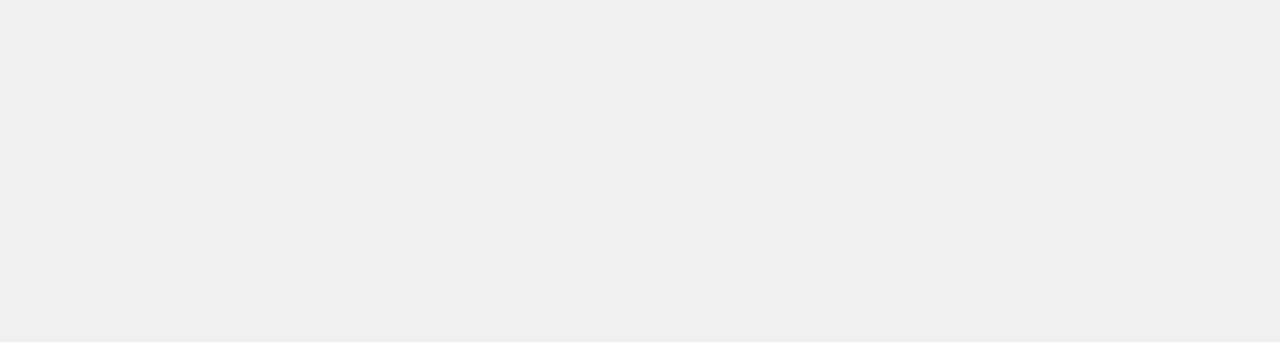
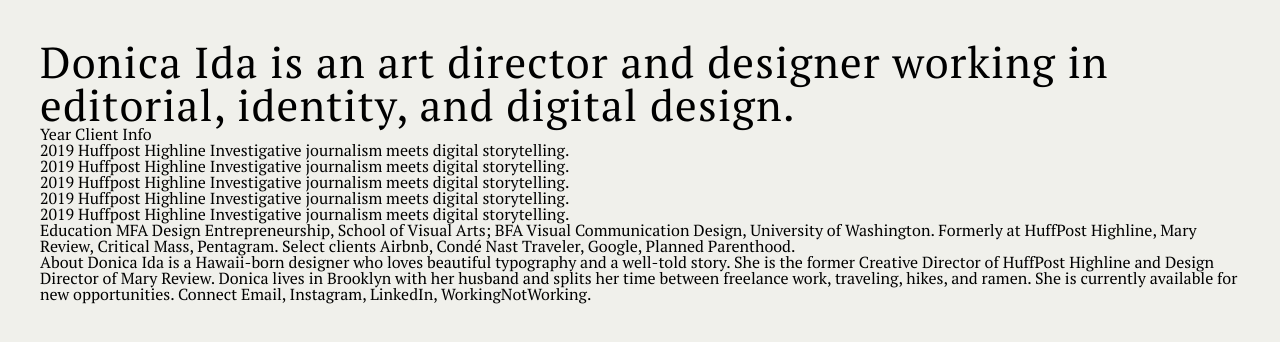
Before and after one commit to JHSeo-git/scss-donicaida, a website: page index.html in a window 1280 px wide. Drawn offline with Linux system fonts and the light colour scheme.

Commit message:
add header

```diff
--- a/index.html
+++ b/index.html
@@ -6,5 +6,63 @@
     <link rel="stylesheet" href="dist/css/styles.css" />
     <title>(S)CSS Masterclass</title>
   </head>
-  <body></body>
+  <body>
+    <header>
+      <h1>
+        Donica Ida is an art director and designer working in editorial,
+        identity, and digital design.
+      </h1>
+    </header>
+    <div class="works">
+      <div class="works__header">
+        <span>Year</span>
+        <span>Client</span>
+        <span>Info</span>
+      </div>
+      <ul class="works__list">
+        <li class="works__work">
+          <span>2019</span>
+          <span>Huffpost Highline</span>
+          <span>Investigative journalism meets digital storytelling.</span>
+        </li>
+        <li class="works__work">
+          <span>2019</span>
+          <span>Huffpost Highline</span>
+          <span>Investigative journalism meets digital storytelling.</span>
+        </li>
+        <li class="works__work">
+          <span>2019</span>
+          <span>Huffpost Highline</span>
+          <span>Investigative journalism meets digital storytelling.</span>
+        </li>
+        <li class="works__work">
+          <span>2019</span>
+          <span>Huffpost Highline</span>
+          <span>Investigative journalism meets digital storytelling.</span>
+        </li>
+        <li class="works__work">
+          <span>2019</span>
+          <span>Huffpost Highline</span>
+          <span>Investigative journalism meets digital storytelling.</span>
+        </li>
+      </ul>
+    </div>
+    <div class="cv">
+      <span>Education</span> MFA Design Entrepreneurship, School of Visual Arts;
+      BFA Visual Communication Design, University of Washington.
+      <span>Formerly at</span>
+      HuffPost Highline, Mary Review, Critical Mass, Pentagram.
+      <span>Select clients</span>
+      Airbnb, Condé Nast Traveler, Google, Planned Parenthood.
+    </div>
+    <div class="about">
+      <span>About</span> Donica Ida is a Hawaii-born designer who loves
+      beautiful typography and a well-told story. She is the former Creative
+      Director of HuffPost Highline and Design Director of Mary Review. Donica
+      lives in Brooklyn with her husband and splits her time between freelance
+      work, traveling, hikes, and ramen. She is currently available for new
+      opportunities. <span>Connect</span> <span>Email</span>, Instagram,
+      LinkedIn, WorkingNotWorking.
+    </div>
+  </body>
 </html>
--- a/src/scss/styles.scss
+++ b/src/scss/styles.scss
@@ -1,8 +1,20 @@
 @import "./_reset";
+@import url("https://fonts.googleapis.com/css2?family=PT+Serif:ital,wght@0,400;0,700;1,400;1,700&display=swap");
 @import "./variables";
+
 * {
   box-sizing: border-box;
 }
 body {
   height: 100vh;
+  font-family: "PT Serif", serif;
+  padding: 40px;
+  background-color: #f0f0eb;
 }
+
+header {
+  h1 {
+    font-size: 2.7rem;
+    letter-spacing: 1.2px;
+  }
+}
```
Also changed, not shown: README.md, dist/css/styles.css.
